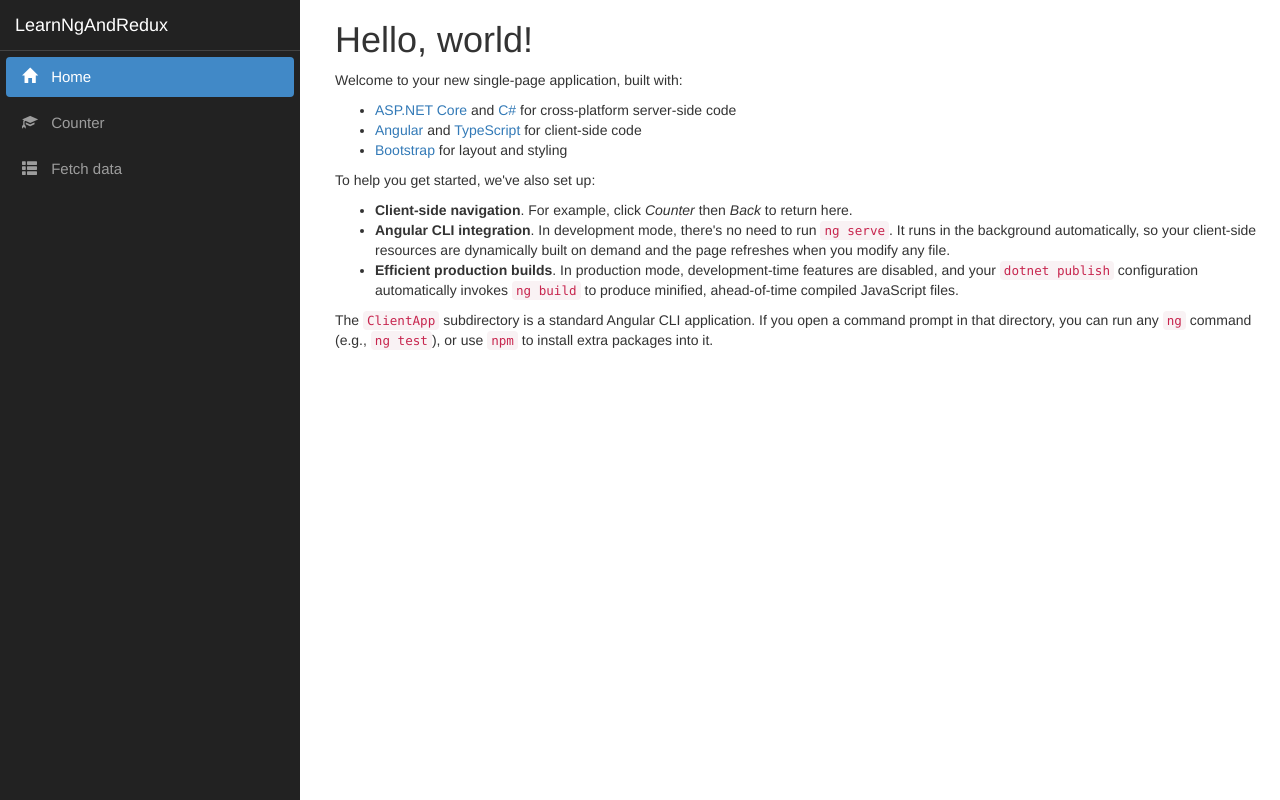
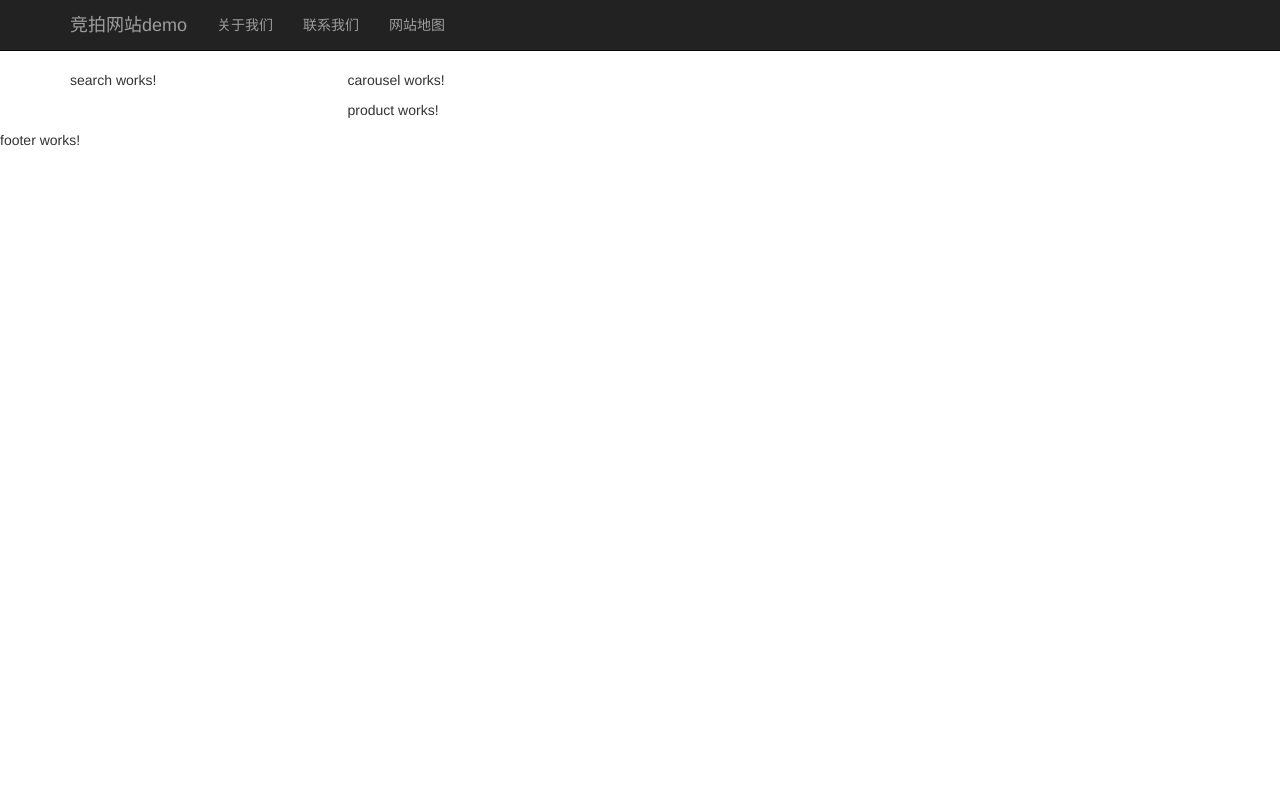
Before and after one commit to ZhangRuixin/LNAR, an Angular app in the folder LearnNgAndRedux/ClientApp/: page / in a window 1280 px wide. Built offline with nearby package versions, Linux system fonts and the light colour scheme.

Commit message:
导航条添加

```diff
--- a/LearnNgAndRedux/ClientApp/src/app/app.component.html
+++ b/LearnNgAndRedux/ClientApp/src/app/app.component.html
@@ -1,4 +1,4 @@
-<div class='container-fluid'>
+<!-- <div class='container-fluid'>
   <div class='row'>
     <div class='col-sm-3'>
       <app-nav-menu></app-nav-menu>
@@ -7,4 +7,21 @@
       <router-outlet></router-outlet>
     </div>
   </div>
+</div> -->
+<app-navbar></app-navbar>
+<div class="container">
+  <div class="row">
+    <div class="col-md-3">
+      <app-search></app-search>
+    </div>
+    <div class="col-md-9">
+      <div class="row">
+        <app-carousel></app-carousel>
+      </div>
+      <div class="row">
+        <app-product></app-product>
+      </div>
+    </div>
+  </div>
 </div>
+<app-footer></app-footer>
--- a/LearnNgAndRedux/ClientApp/src/app/navbar/navbar.component.html
+++ b/LearnNgAndRedux/ClientApp/src/app/navbar/navbar.component.html
@@ -1,3 +1,20 @@
-<p>
-  navbar works!
-</p>
+<nav class="navbar navbar-inverse navbar-fixed-top">
+  <div class="container">
+    <div class="navbar-header">
+      <button type="button" class="navbar-toggle" data-toggle="collapse" data-target=".navbar-ex1-collapse">
+          <!-- <span class='glyphicon glyphicon-th-list'></span> -->
+          <span class="icon-bar"></span>
+          <span class="icon-bar"></span>
+          <span class="icon-bar"></span>
+      </button>
+      <a href="#" class="navbar-brand">竞拍网站demo</a>
+    </div>
+    <div class="collapse navbar-collapse navbar-ex1-collapse">
+      <ul class="nav navbar-nav ">
+        <li><a href="#">关于我们</a></li>
+        <li><a href="#">联系我们</a></li>
+        <li><a href="#">网站地图</a></li>
+      </ul>
+    </div>
+  </div>
+</nav>
--- a/LearnNgAndRedux/ClientApp/src/styles.css
+++ b/LearnNgAndRedux/ClientApp/src/styles.css
@@ -1 +1,4 @@
 /* You can add global styles to this file, and also import other style files */
+body{
+    padding-top: 70px;
+}
```
